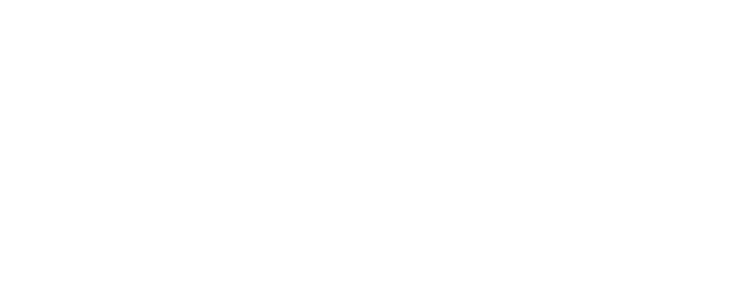
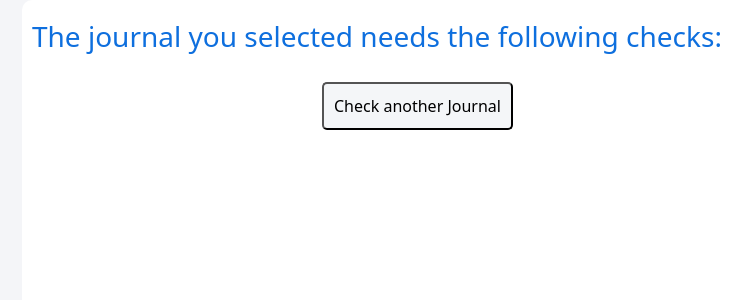
Before and after one commit to safin-ghoghabori/preflight-auto-config-app, a React (Vite) app: page /preflight-auto-config-app/rules/1 in a window 1280 px wide. Before the commit this address had no page. Shown: the top 300 px of the page, without its empty margins (218-969 px from the left). Built offline with nearby package versions, Linux system fonts and the light colour scheme.

Commit message:
update the routes

```diff
--- a/package.json
+++ b/package.json
@@ -1,5 +1,5 @@
 {
-  "homepage": "https://safin-ghoghabori.github.io/preflight-auto-config-app/",
+  "homepage": "https://safin-ghoghabori.github.io/preflight-auto-config-app",
   "name": "preflight-auto-config-app",
   "private": true,
   "version": "0.0.0",
--- a/src/App.tsx
+++ b/src/App.tsx
@@ -6,8 +6,11 @@ function App() {
   return (
     <Router>
       <Routes>
-        <Route exact path="/" Component={FrontPage}></Route>
-        <Route path="/rules/:id" element={<Rules />} />
+        <Route path="/preflight-auto-config-app" Component={FrontPage}></Route>
+        <Route
+          path="/preflight-auto-config-app/rules/:id"
+          element={<Rules />}
+        />
       </Routes>
     </Router>
   );
--- a/src/features/Rules.tsx
+++ b/src/features/Rules.tsx
@@ -11,8 +11,6 @@ export interface DataObject {
   // eslint-disable-next-line @typescript-eslint/no-explicit-any
   [key: string]: any;
 }
-
-
 
 export const Rules = () => {
   const [rules, setRules] = useState<DataObject | undefined>();
@@ -31,7 +29,10 @@ export const Rules = () => {
   }, [id]);
 
   return (
-    <div className = "parent-div" style={{ backgroundColor: "#f4f5f8", height: "100%" }}>
+    <div
+      className="parent-div"
+      style={{ backgroundColor: "#f4f5f8", height: "100%" }}
+    >
       <div className="rules-container">
         <h3 className="rules-title" style={{ paddingTop: "20px" }}>
           The journal you selected needs the following checks:
@@ -91,7 +92,10 @@ export const Rules = () => {
             )}
           </div>
         )}
-        <button className="back-button" onClick={() => navigate("/")}>
+        <button
+          className="back-button"
+          onClick={() => navigate("/preflight-auto-config-app")}
+        >
           Check another Journal
         </button>
       </div>
--- a/src/features/front-page.tsx
+++ b/src/features/front-page.tsx
@@ -1,5 +1,5 @@
 import React, { useState } from "react";
-import suggestionData from "./journal_data.json"
+import suggestionData from "./journal_data.json";
 import "./front-page.css";
 import { useNavigate } from "react-router";
 
@@ -19,7 +19,7 @@ const FrontPage: React.FC = () => {
 
   const navigate = useNavigate();
 
-  const suggestions = suggestionData
+  const suggestions = suggestionData;
 
   const handleFileUpload = (event: React.ChangeEvent<HTMLInputElement>) => {
     const selectedFile = event.target.files?.[0];
@@ -48,7 +48,7 @@ const FrontPage: React.FC = () => {
   const handleSubmit = () => {
     const id = selectedSuggestion.id;
     if (id !== null) {
-      navigate(`/rules/${id}`);
+      navigate(`/preflight-auto-config-app/rules/${id}`);
     }
   };
 
--- a/vite.config.ts
+++ b/vite.config.ts
@@ -3,6 +3,6 @@ import react from "@vitejs/plugin-react";
 
 // https://vitejs.dev/config/
 export default defineConfig({
-  base: "/preflight-auto-config-app/",
+  base: "/preflight-auto-config-app",
   plugins: [react()],
 });
```
